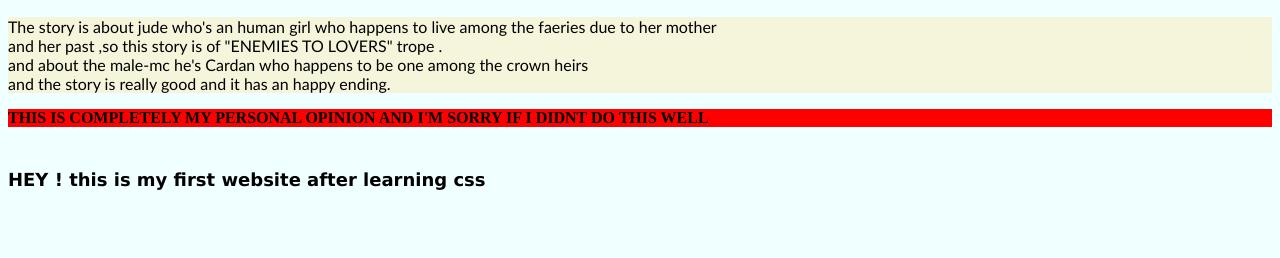
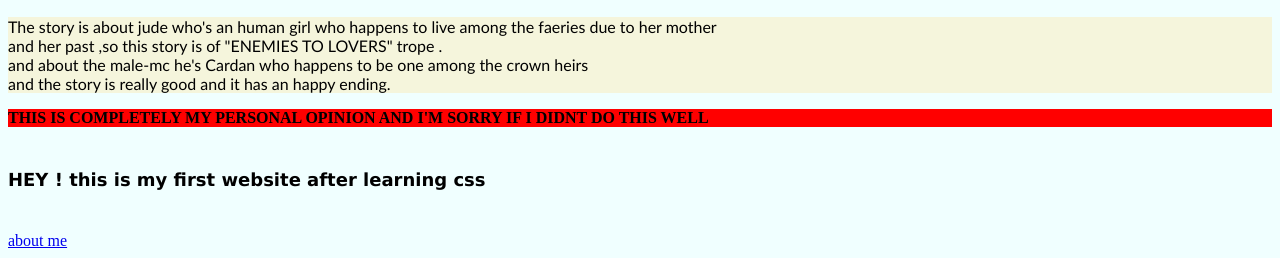
Before and after one commit to Relyonwarner/css, a plain HTML site: page index.html in a window 1280 px wide. Shown: the part 837-1095 px from the top of the page. Before the commit the page ends 1069 px from the top, so only its background shows below. Drawn offline with Linux system fonts and the light colour scheme.

Commit message:
Update index.html

```diff
--- a/index.html
+++ b/index.html
@@ -58,6 +58,7 @@
     <h2>THIS IS COMPLETELY MY PERSONAL OPINION AND I'M SORRY IF I DIDNT DO THIS WELL</h2>
 
     <h6>HEY ! this is my first website after learning css</h6>
+    <a href = "./about me.html">about me</a>
 
 
 </body>
```
